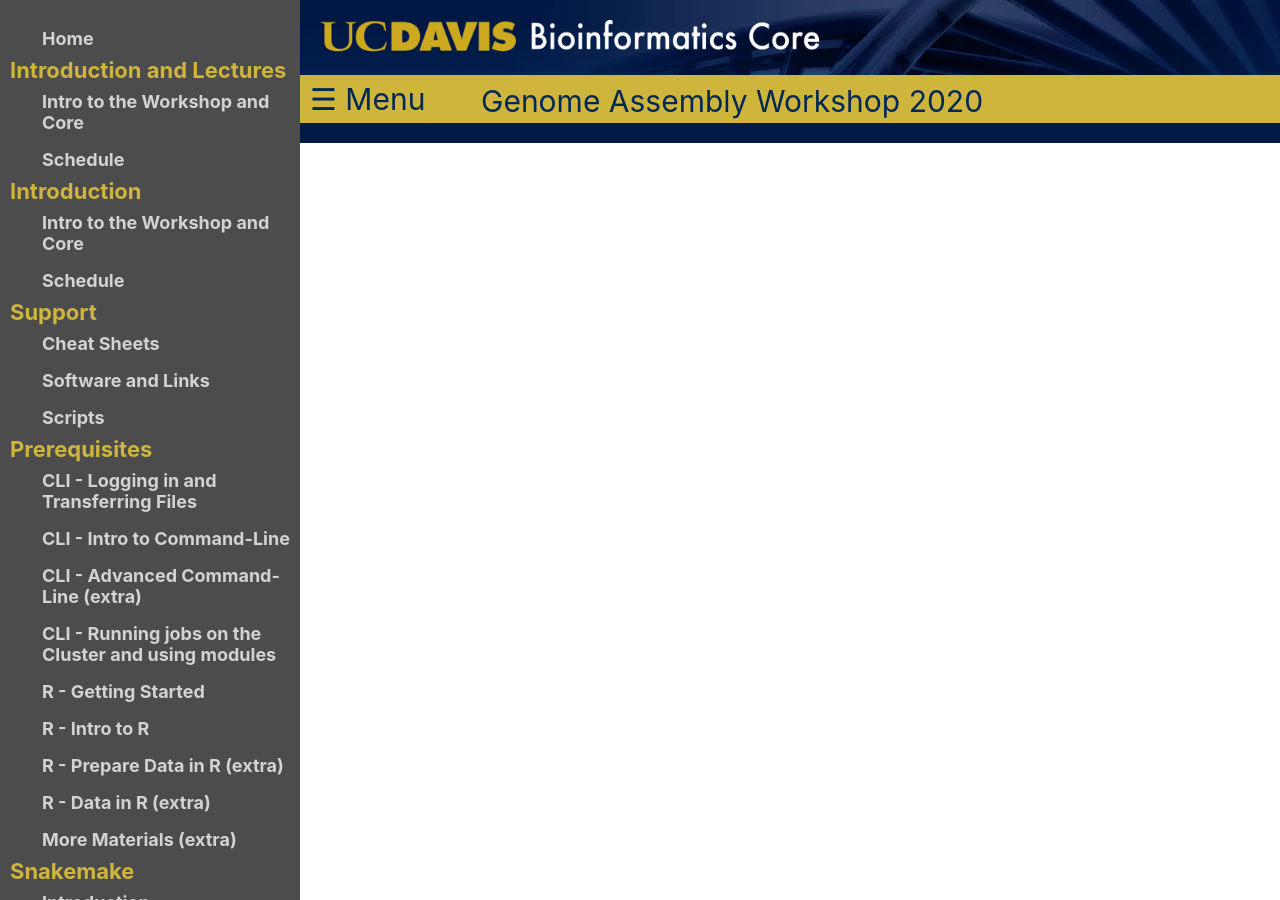
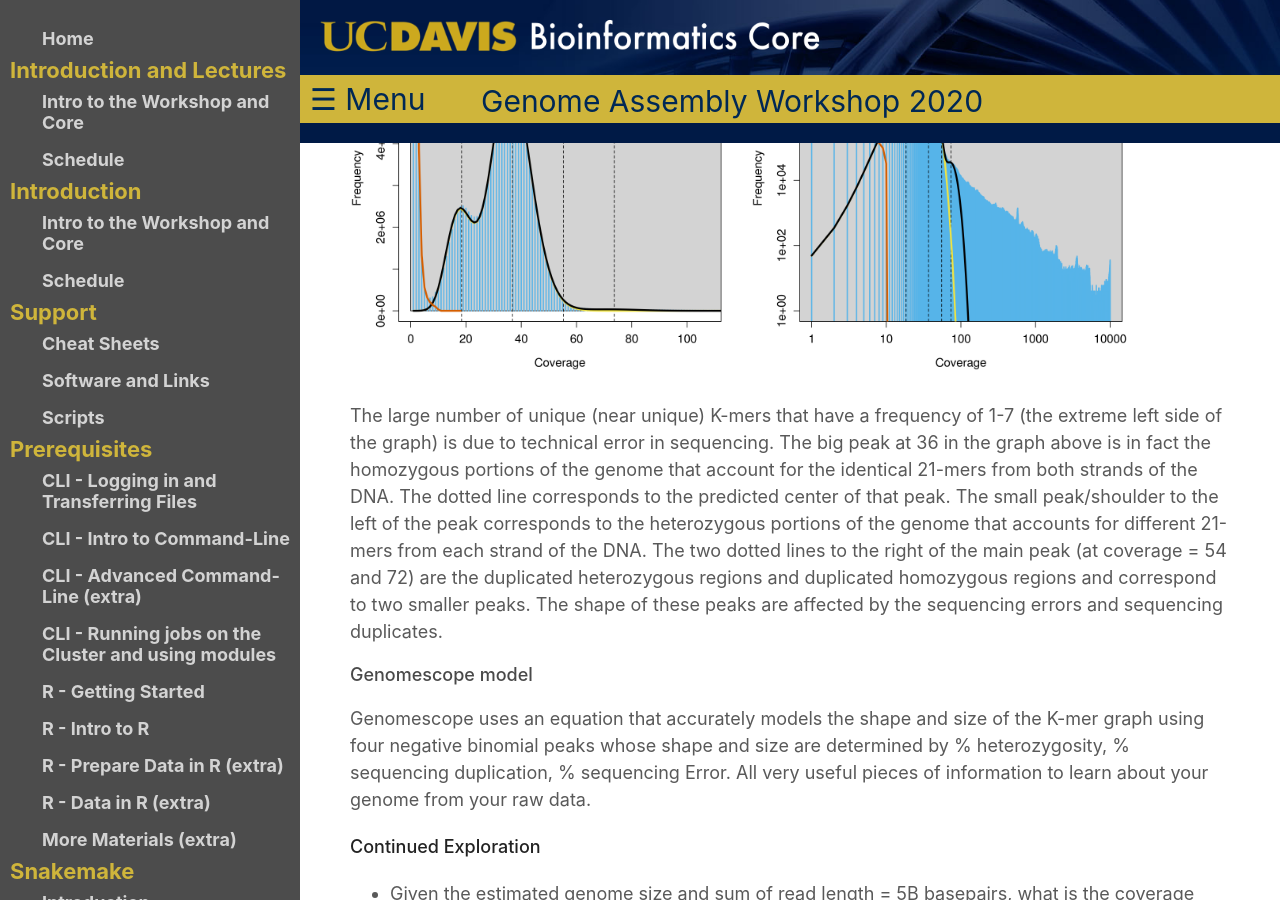
Before and after one commit to ucdavis-bioinformatics-training/2020-Genome_Assembly_Workshop, a Jekyll site: the page built from kmers/kmers.md, in a window 1280 px wide and 900 px high, scrolled down 6320 px. Built offline with Jekyll 4.4.1, drawn with Linux system fonts in a browser that asks for light colours; our own code applies the rules of GitHub Pages for plain Markdown files; some of the changed text lies outside the part shown.

Commit message:
more kmers

````diff
--- a/kmers/kmers.md
+++ b/kmers/kmers.md
@@ -1,4 +1,5 @@
 Make sure our workspace is setup properly
+
 ```bash
 mkdir -p /share/workshop/genome_assembly/$USER
 cd /share/workshop/genome_assembly/$USER
@@ -66,7 +67,7 @@
 
 So for a genome size of 1 Mb and K-mer size of 18, the error between estimation and reality is only .0017%. Which is a very good approximation of actual size.
 
-In choosing a K-mer size, it should be large enough to allow the K-mer to map uniquely to the genome. So the total available K-mers should be sufficiently larger than the genome size and therefor has the ability to store all the K-mers in the genome (a K-mer size of 21 is large enough for most genomes). However, too large K-mers leads to need for substantial computational resources, as well as producing more erroneous K-mers caused by sequencing errors. In other words, the higher error rate in the sequencing data, the smaller k-mer size should be used.
+In choosing a K-mer size, it should be large enough to allow the K-mer to map uniquely to the genome. So the total available K-mers should be sufficiently larger than the genome size and therefor has the ability to store all the K-mers in the genome (a K-mer size of 21 is large enough for most genomes). However, too large K-mers leads to need for substantial computational resources, as well as producing more erroneous K-mers caused by sequencing errors. In other words, the higher error rate in the sequencing data, the smaller k-mer size should be used.  Extremely large (haploid size >>10GB) and/or very repetitive genomes may benefit from larger kmer lengths to increase the number of unique k-mers.
 
 ### Genome copies
 
@@ -105,13 +106,123 @@
 * [BFCounter](https://github.com/pmelsted/BFCounter)
 * [GenomeTester4](https://github.com/bioinfo-ut/GenomeTester4)
 
+#### Computing K-mer frequencies with Jellyfish
+Lets first get an interactive session on the cluster
+```bash
+cd /share/workshop/genome_assembly/$USER
+srun -t 03:30:00 -c 8 -n 1 --mem 32000 --partition production --account genome_workshop --reservation genome_workshop --pty /bin/bash
+```
+
+Running jellyfish, here we use a K-mer size of 21. You should always use "canonical kmers" (-C) since the sequencing reads will come from both the forward and reverse strand of DNA.
+```bash
+module load jellyfish
+jellyfish count -C -m 21 -s 1000000000 -t 8 /share/workshop/genome_assembly/pacbio_2020_data_drosophila/hifi_long_read_data/ELF_19kb.m64001_190914_015449.Q20.38X.fasta -o reads.jf
+
+jellyfish histo -t 8 reads.jf > reads.histo
+```
+
+### K-mer frequencies
+
 Once the K-mer frequencies are calculated a histogram can be plotted to visualize the distribution.
+
+Download the [K-mer frequencing table](https://raw.githubusercontent.com/ucdavis-bioinformatics-training/2020-Genome_Assembly_Workshop/master/kmers/reads.histo)
+
+```R
+spec1_21 <- read.table("reads.histo")
+colnames(spec1_21) <- c("freq","k21")
+
+summary(spec1_21)
+barplot(spec1_21$k21)
+barplot(spec1_21$k21,xlim=c(0,100),ylim=c(0,5000000))
+
+# genome size estimate
+error=7
+peak=36
+g_est = round(sum(as.numeric(spec1_21[error:nrow(spec1_21),1]*spec1_21[error:nrow(spec1_21),2]))/peak, digits=0)
+g_est
+# [1] 139970181
+
+# Single copy sum
+singlecopy=60
+singleC = round(sum(as.numeric(spec1_21[error:singlecopy,1]*spec1_21[error:singlecopy,2]))/peak, digits=0)
+singleC
+# [1] 116938146
+
+# Percent in single copy
+psinglecopy <- round(singleC/g_est, digits=2)
+psinglecopy
+# [1] 0.84
+
+# Estimated coverage
+total_bp <- 5319759793
+cov <- round(total_bp/g_est, digits=2)
+cov
+# [1] 38.01
+```
 
 ## Genomescope
 
-Genomescope uses k-mer frequencies generated from raw read data to estimate the genome size, abundance of repetitive elements and rate of heterozygosity.
+[Genomescope](https://github.com/schatzlab/genomescope) is an R script that uses k-mer frequencies generated from raw read data to estimate the genome size, abundance of repetitive elements and rate of heterozygosity.
 
-**Questions**
-* *Any problematic samples?*
+There is also an online version, which offers all of the same functionality in an easy to use [web interface](http://genomescope.org/)
 
-* *Anything else worth discussing?*
+Running on the command line
+
+    Rscript genomescope.R histogram_file k-mer_length read_length output_dir [kmer_max] [verbose]
+
+```bash
+cd /share/workshop/genome_assembly/$USER
+git clone https://github.com/schatzlab/genomescope.git
+module load R
+Rscript ./genomescope/genomescope.R reads.histo 21 19000 genomescope_reads
+```
+
+The Rscript generates a directory called "genomescope_reads" with the following files
+
+* model.txt
+* plot.log.png
+* plot.png
+* progress.txt
+* summary.txt
+
+The summary.txt show the following results
+```
+GenomeScope version 1.0
+k = 21
+
+property                      min               max
+Heterozygosity                0.645301%         0.647448%
+Genome Haploid Length         134,957,059 bp    134,998,768 bp
+Genome Repeat Length          20,721,599 bp     20,728,003 bp
+Genome Unique Length          114,235,461 bp    114,270,765 bp
+Model Fit                     96.7426%          97.8227%
+Read Error Rate               0.182922%         0.182922%
+```
+
+The two plots allow you to visualize the K-mer frequencies
+<p float="center">
+  <img src="figures/genomescope.png" width="45%" />
+  <img src="figures/genomescope.log.png" width="45%" />
+</p>
+
+The large number of unique (near unique) K-mers that have a frequency of 1-7 (the extreme left side of the graph) is due to technical error in sequencing. The big peak at 36 in the graph above is in fact the homozygous portions of the genome that account for the identical 21-mers from both strands of the DNA. The dotted line corresponds to the predicted center of that peak. The small peak/shoulder to the left of the peak corresponds to the heterozygous portions of the genome that accounts for different 21-mers from each strand of the DNA. The two dotted lines to the right of the main peak (at coverage = 54 and 72) are the duplicated heterozygous regions and duplicated homozygous regions and correspond to two smaller peaks. The shape of these peaks are affected by the sequencing errors and sequencing duplicates.
+
+#### Genomescope model
+Genomescope uses an equation that accurately models the shape and size of the K-mer graph using four negative binomial peaks whose shape and size are determined by % heterozygosity, % sequencing duplication, % sequencing Error. All very useful pieces of information to learn about your genome from your raw data.
+
+**Continued Exploration**
+
+* Given the estimated genome size and sum of read  length = 5B basepairs, what is the coverage est.
+* What happens to the estimates and plot if you select 0.25% (68,000), 0.50% (136,000), 0.75% (204,000) of the reads in the file? File has 272,412 reads in it. These subsets can be found here:
+    * /share/workshop/genome_assembly/pacbio_2020_data_drosophila/hifi_long_read_data/ELF_19kb.m64001_190914_015449.Q20.9X.fasta
+    * /share/workshop/genome_assembly/pacbio_2020_data_drosophila/hifi_long_read_data/ELF_19kb.m64001_190914_015449.Q20.19X.fasta
+    * /share/workshop/genome_assembly/pacbio_2020_data_drosophila/hifi_long_read_data/ELF_19kb.m64001_190914_015449.Q20.28X.fasta
+* What does Illumina data look like? Illumina data for the parents can be found here:
+    /share/workshop/genome_assembly/pacbio_2020_data_drosophila/short_read_data
+* What does high noise Oxford Nanopore data look like?
+    jellyfish count -C -m 21 -s 1000000000 -t 8 <(cat /share/biocore/workshops/Genome-Assembly-Workshop-Jun2020/Nanopore/00-RawData/fastq_pass/*.fastq) -o ONT.jf
+
+    **This one takes a long time to run**
+
+All of the resulting histo files can be found here:
+    /share/biocore/workshops/Genome-Assembly-Workshop-Jun2020/kmers
````
Also changed, not shown: prerequisites/cli/cluster.md (+2 -2 lines), kmers/figures/genomescope.log.png (added), kmers/figures/genomescope.png (added), kmers/figures/plot copy.png (added), 1 other file.
